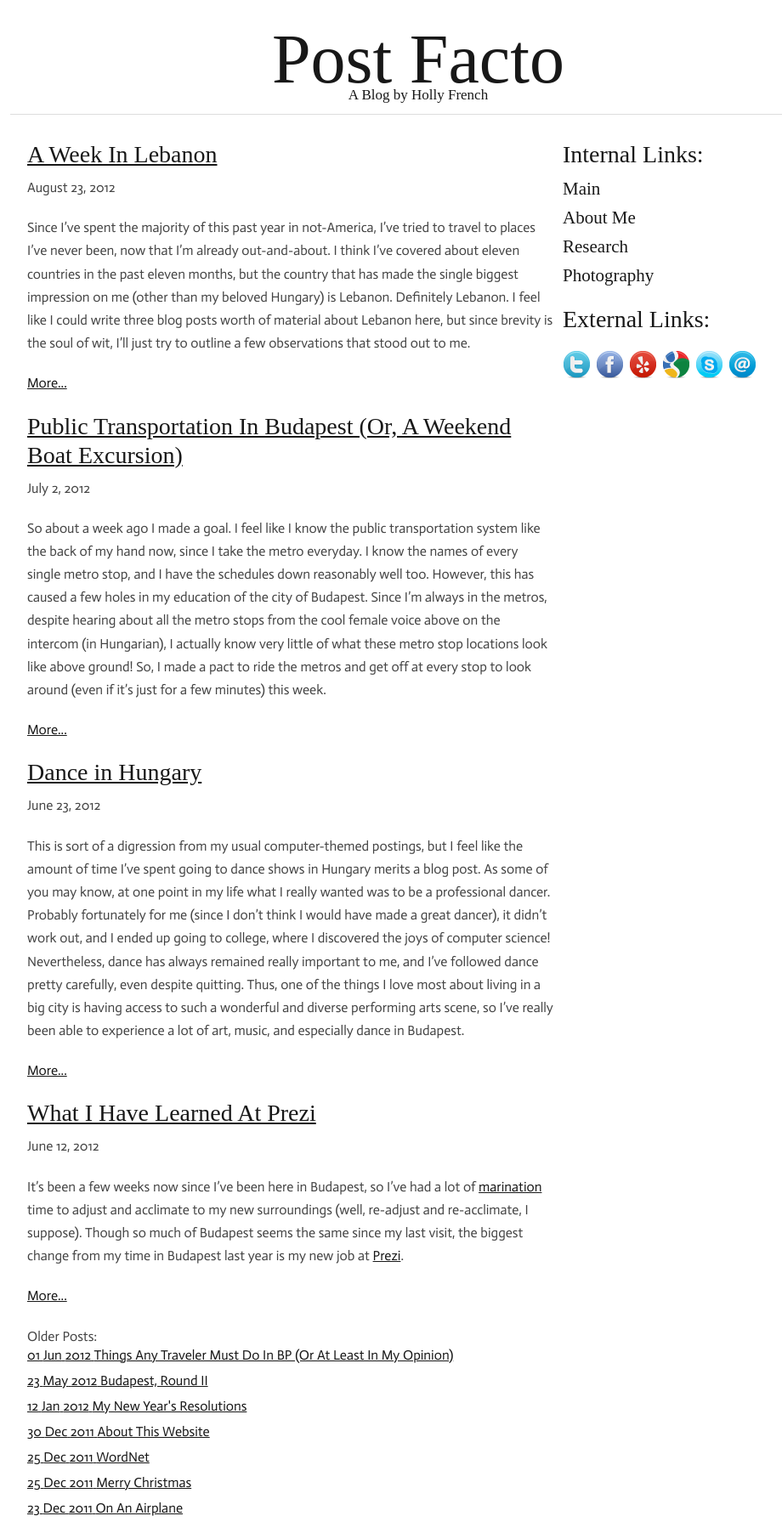
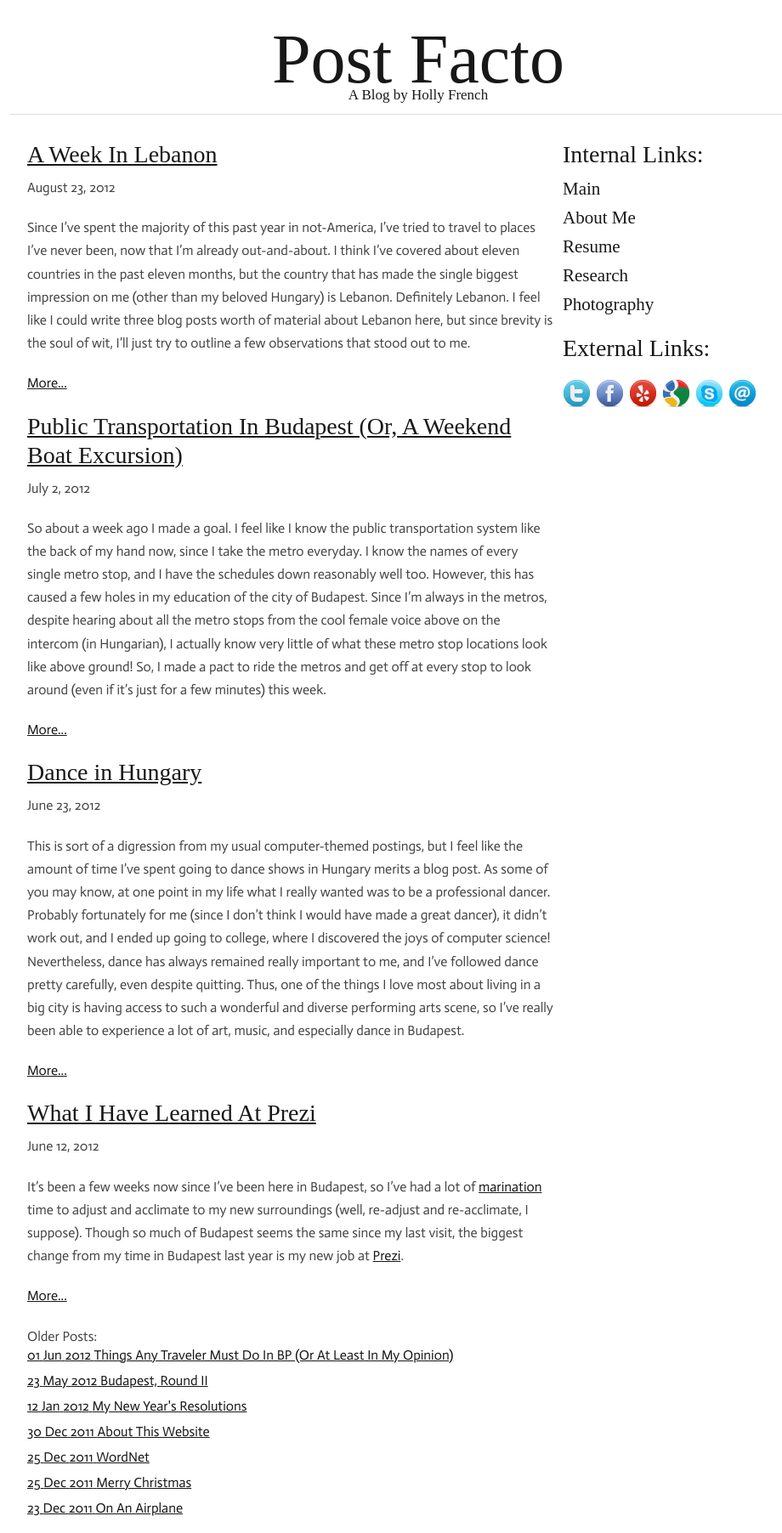
Before and after one commit to phrenchphry11/phrenchphry11.github.com, a Jekyll site: the page built from index.html, in a window 1280 px wide. Shown: the whole page at 85% size, without its empty margins (148-1068 px from the left). Built offline with Jekyll 4.4.1, drawn with Linux system fonts in a browser that asks for light colours; nearby versions of some CDN libraries; some web fonts are replaced; Markdown is read by kramdown in place of the engine named in the settings; comment, search, counter and statistics services are not loaded.

Commit message:
add resume

```diff
--- a/_layouts/layout.html
+++ b/_layouts/layout.html
@@ -105,6 +105,9 @@
 	 <!div class="one-third column">
             <h4><a href="/about/about.html" style="text-decoration: none">About Me</a></h4>
 	   <!/div>
+	  <!div class="one-third column">
+            <h4><a href="/about/resume.pdf" style="text-decoration: none">Resume</a></h4>
+	  <!/div>
 	   <!div class="one-third column">
             <h4><a href="/projects/research.html" style="text-decoration: none">Research</a></h4>
 	     <!/div>
```
Also changed, not shown: 1 other file.
